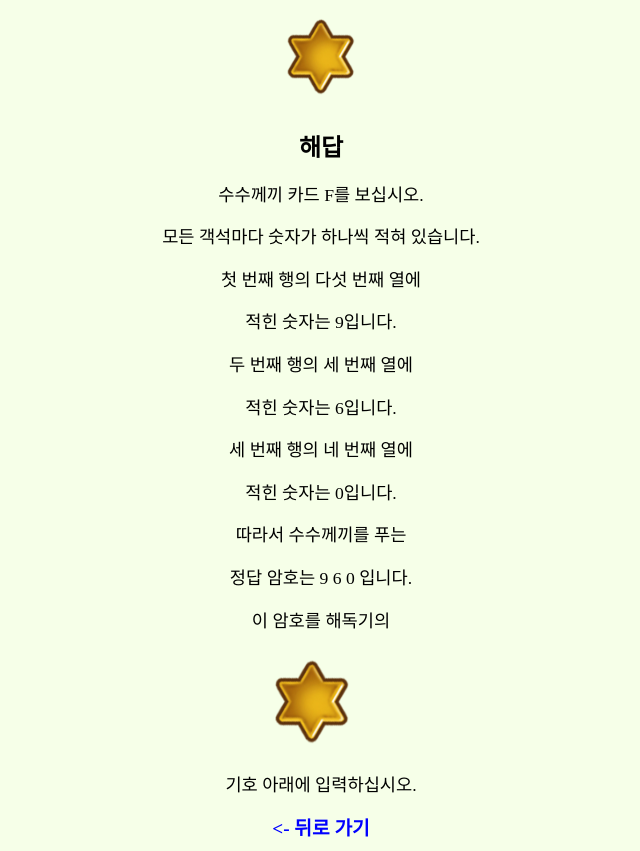
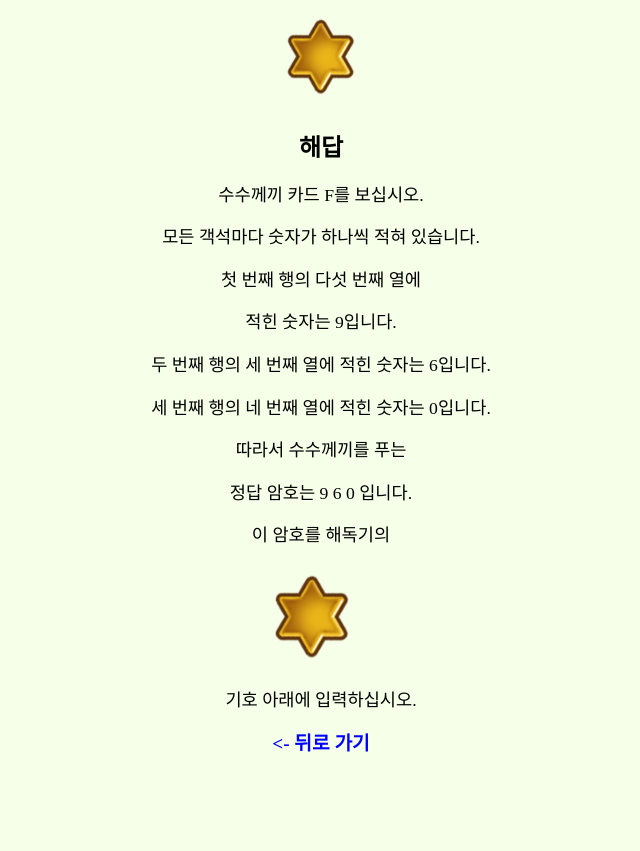
Before and after one commit to koreaboardgames-teaser/EXIT, a plain HTML site: page page9.html in a window 1280 px wide. Shown: the whole page, without its empty margins (319-959 px from the left). After the commit the page ends 800 px from the top, so only its background shows below. Drawn offline with Linux system fonts and the light colour scheme.

Commit message:
Update page9.html

```diff
--- a/page9.html
+++ b/page9.html
@@ -74,10 +74,8 @@
         <p>모든 객석마다 숫자가 하나씩 적혀 있습니다.</p>
         <p>첫 번째 행의 다섯 번째 열에</p>
         <p>적힌 숫자는 9입니다.</p>
-        <p>두 번째 행의 세 번째 열에</p>
-        <p>적힌 숫자는 6입니다.</p>
-        <p>세 번째 행의 네 번째 열에</p>
-        <p>적힌 숫자는 0입니다.</p>
+        <p>두 번째 행의 세 번째 열에 적힌 숫자는 6입니다.</p>
+        <p>세 번째 행의 네 번째 열에 적힌 숫자는 0입니다.</p>
         <p>따라서 수수께끼를 푸는</p>
         <p>정답 암호는 9 6 0 입니다.</p>
         <p>이 암호를 해독기의</p>
```
